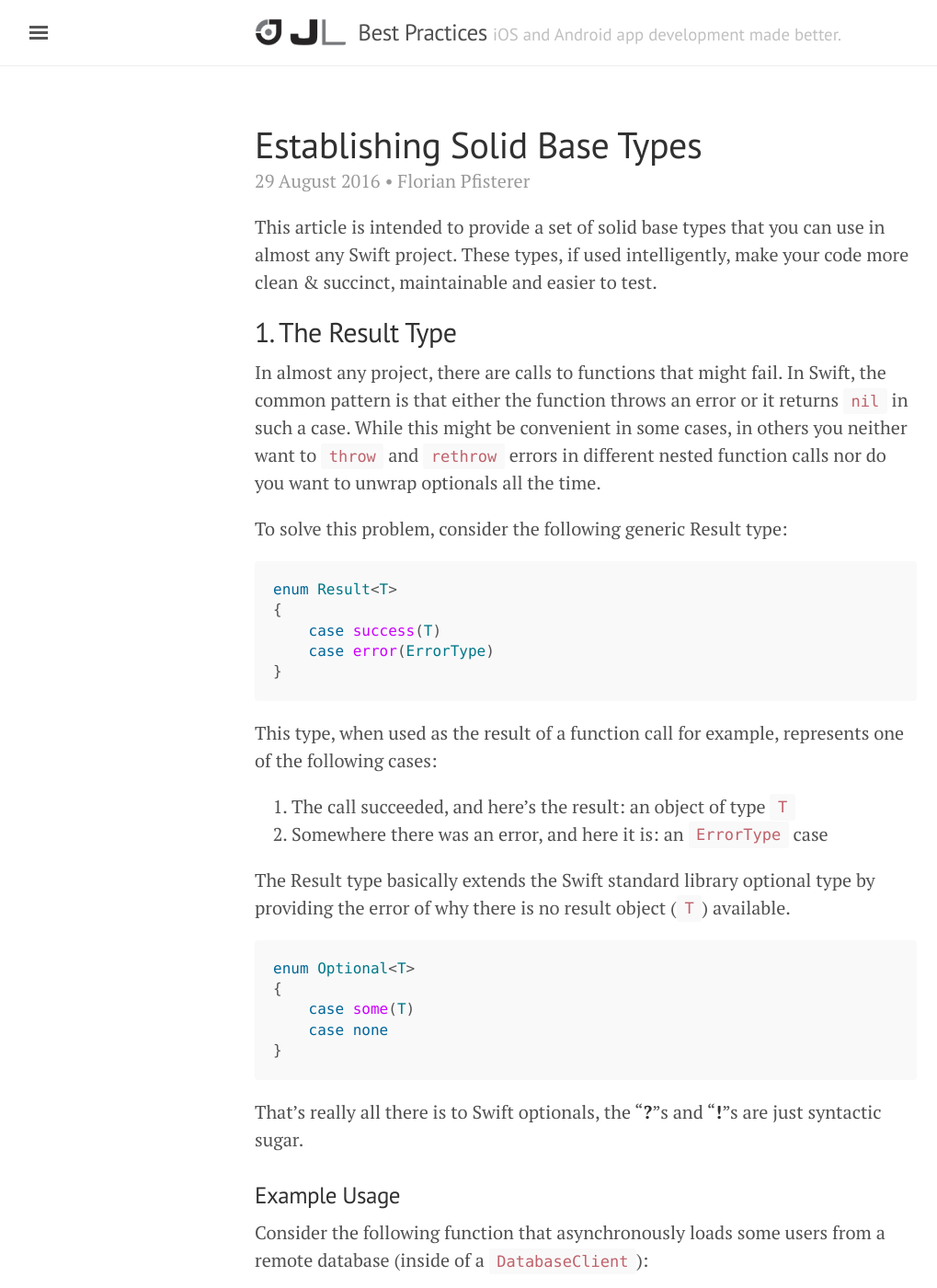
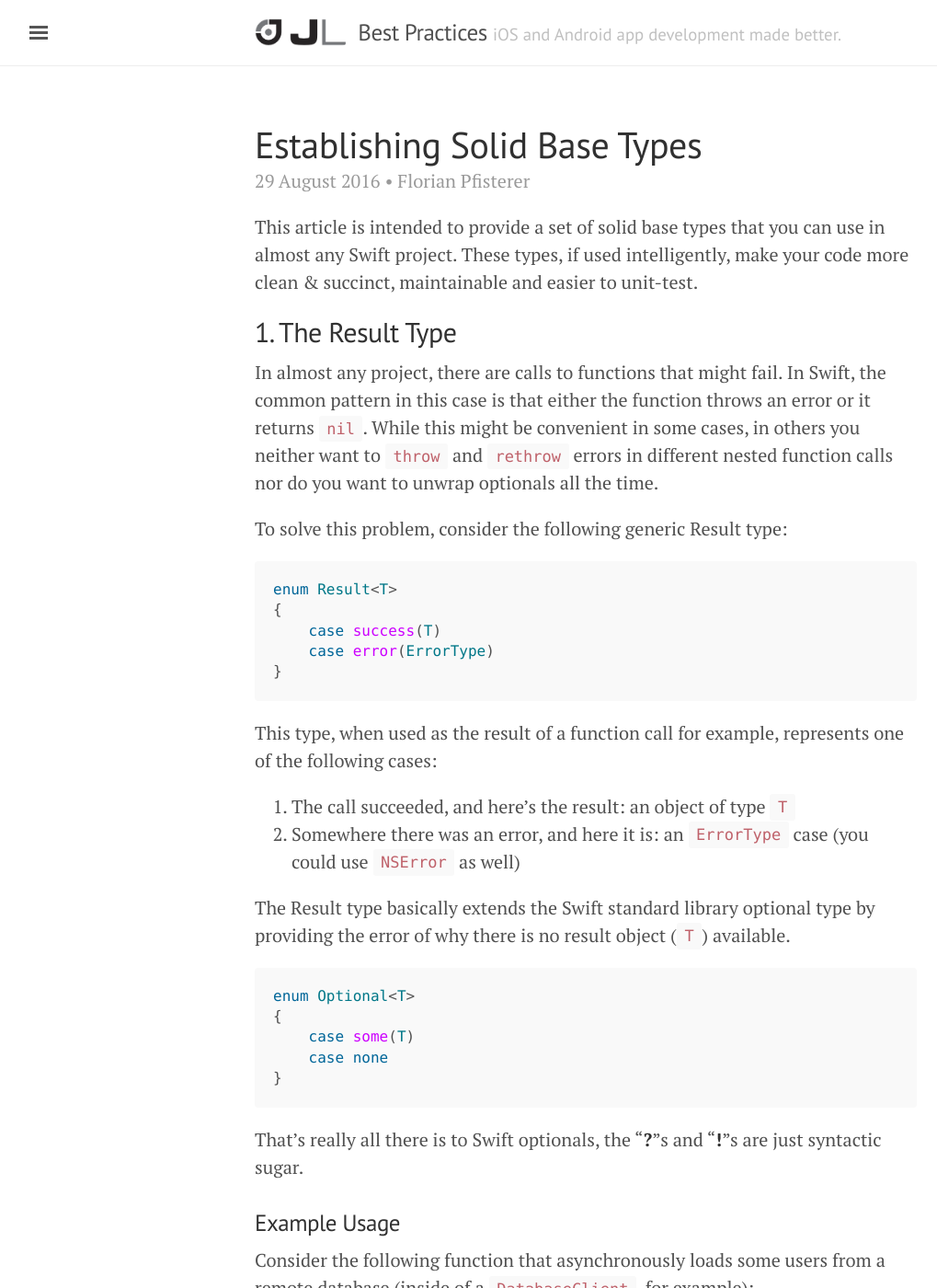
Before and after one commit to JamitLabs/BestPractices, a Jekyll site: the page built from _articles/Apple/AP020 Swift Architecture/0200 Establishing Solid Base Types.en.md, in a window 1280 px wide and 1400 px high. Shown: the whole window at 92% size, without its empty margins (3-1022 px from the left). Built offline with Jekyll 4.4.1, drawn with Linux system fonts in a browser that asks for light colours; some of the changed text lies outside the part shown.

Commit message:
Format & style improvements to the English article

````diff
--- a/_articles/Apple/AP020 Swift Architecture/0200 Establishing Solid Base Types.en.md
+++ b/_articles/Apple/AP020 Swift Architecture/0200 Establishing Solid Base Types.en.md
@@ -8,12 +8,15 @@
 author:     Florian Pfisterer
 ---
 
-This article is intended to provide a set of solid base types that you can use in almost any Swift project. These types, if used intelligently, make your code more clean & succinct, maintainable and easier to test.
+This article is intended to provide a set of solid base types that you can use in almost any Swift project. These types,
+if used intelligently, make your code more clean & succinct, maintainable and easier to unit-test.
 
 ## 1. The Result Type
 
-In almost any project, there are calls to functions that might fail. In Swift, the common pattern is that either the function throws an error or it returns ``nil`` in such a case.
-While this might be convenient in some cases, in others you neither want to ``throw`` and ``rethrow`` errors in different nested function calls nor do you want to unwrap optionals all the time.
+In almost any project, there are calls to functions that might fail. In Swift, the common pattern in this case is that
+either the function throws an error or it returns ``nil``.
+While this might be convenient in some cases, in others you neither want to ``throw`` and ``rethrow`` errors in
+different nested function calls nor do you want to unwrap optionals all the time.
 
 To solve this problem, consider the following generic Result type:
 
@@ -28,9 +31,10 @@
 This type, when used as the result of a function call for example, represents one of the following cases:
 
 1. The call succeeded, and here's the result: an object of type ``T``
-2. Somewhere there was an error, and here it is: an ``ErrorType`` case
+2. Somewhere there was an error, and here it is: an ``ErrorType`` case (you could use ``NSError`` as well)
 
-The Result type basically extends the Swift standard library optional type by providing the error of why there is no result object (``T``) available.
+The Result type basically extends the Swift standard library optional type by providing the error of why there is no
+result object (``T``) available.
 
 ```swift
 enum Optional<T>
@@ -44,7 +48,8 @@
 
 ### Example Usage
 
-Consider the following function that asynchronously loads some users from a remote database (inside of a `DatabaseClient`):
+Consider the following function that asynchronously loads some users from a remote database (inside of a
+`DatabaseClient`, for example):
 
 ```swift
 static func loadUsers(completion: (Result<[User]>) -> Void)
@@ -67,7 +72,8 @@
 }
 ```
 
-When we then use this function, in our `ViewController` for example, we neither have to wrap the call in a `do-try-catch` block, nor do we have to unwrap optionals. Our code stays clean, maintainable and easy to understand.
+When we then use this function, in our `ViewController` for example, we neither have to wrap the call in a
+`do-try-catch` block, nor do we have to unwrap optionals. Our code stays clean, maintainable and easy to understand.
 
 ```swift
 DatabaseClient.loadUsers { result in
@@ -85,17 +91,26 @@
 
 Probably most iOS apps save and retrieve objects from a database
 
-If you use Realm or CoreData as your local database, you will be provided with a superclass for your model objects (`Object` in Realm and `NSManagedObject` in CoreData). But if you don't - when making calls to a REST API on a server for example - you need to create some base type for your model yourself. Why? Because this prevents repetitions and therefore makes your code more maintainable. Instead of having to write a `save` function for every single of your model types, they can all share the necessary properties and therefore all use **one** implementation of a `save` function.
+If you use Realm or CoreData as your local database, you will be provided with a superclass for your model objects
+(`Object` in Realm and `NSManagedObject` in CoreData). But if you don't - when making calls to a REST API on a server
+for example - you need to create some base type for your model yourself.
+Why? Because this prevents repetitions and therefore makes your code more maintainable. Instead of having to write a
+`save` function for every single of your model types, they can all share the necessary properties and therefore all use
+**one** implementation of a `save` function.
 
 ### How to Implement This Base Type?
 
-The first idea might be to just create a `class` named Model, from which all the other types inherit. The Model class could contain properties like a unique id and provide functionality like a save function. The problem with this approach is that most of the time, it's better to use value-type `structs` instead of reference-type `classes`. I won't go into the details here, but you can read about value vs. reference types in another article **TODO: insert link**.
+The first idea might be to just create a `class` named Model, from which all the other types inherit. The Model class
+could contain properties like a unique ``id`` and provide functionality like a ``save`` function. The problem with this
+approach is that most of the time, it's better to use value-type `structs` instead of reference-type `classes`. I won't
+go into the details here, but you can read about value vs. reference types in another article **TODO: insert link**.
 
 So how do we share properties and functionality between `structs`? Inheritance is not an option here.
 
 ### Using Protocol Extensions
 
-With Swift, we can now write `protocol extensions` to add functionality to `protocols`. Consider the following first implementation of our Model type:
+With Swift, we can now write `protocol extensions` to add functionality to `protocols`. Consider the following first
+implementation of our Model type:
 
 ```swift
 protocol Model
@@ -107,7 +122,8 @@
 }
 ```
 
-Now every model type (like customer, poduct, invoice, etc. for example) has to implement these properties. They don't share any functionality yet, but we'll add that now; with the magic of Swift's `protocol extensions`:
+Now every model type (like customer, poduct, invoice, etc. for example) has to implement these properties. They don't
+share any functionality yet, but we'll add that now; with the magic of Swift's `protocol extensions`:
 
 ```swift
 extension Model
@@ -119,8 +135,12 @@
 }
 ```
 
-We could implement other functions like `update`, `delete`, etc., but the point is that every model type we need to implement now can use the functionality implemented in the Model `protocol`. Hence, if something changes, we only have to update our code in **one** place.
+We could implement other functions like `update`, `delete`, etc., but the point is that every model type we need to
+implement now can use the functionality implemented in the Model `protocol`. Hence, if something changes, we only have
+to update our code in **one** place.
 
 ### A Little Side Note
 
-If certain model types need to use their own implementation of the `save` function, you have to include the declarations for this function right in the `protocol` declaration itself, not merely in an `extension`. That way, if we call `save` on the respective object, it calls the correct implementation.
+If certain model types need to use their own implementation of the `save` function, you have to include the declarations
+for this function right in the `protocol` declaration itself, not merely in an `extension`. That way, if we call `save`
+on the respective object, it calls the correct implementation.
````
